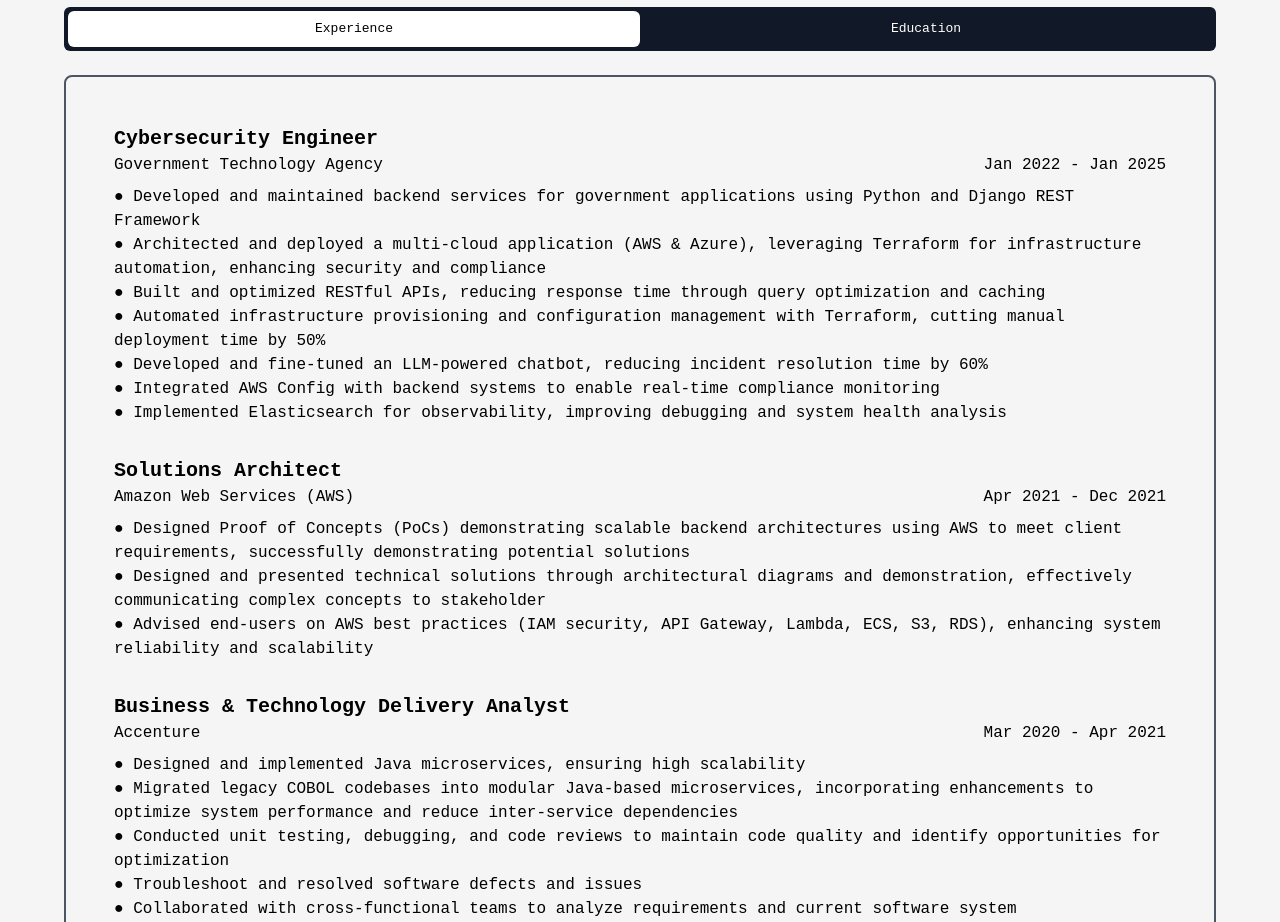
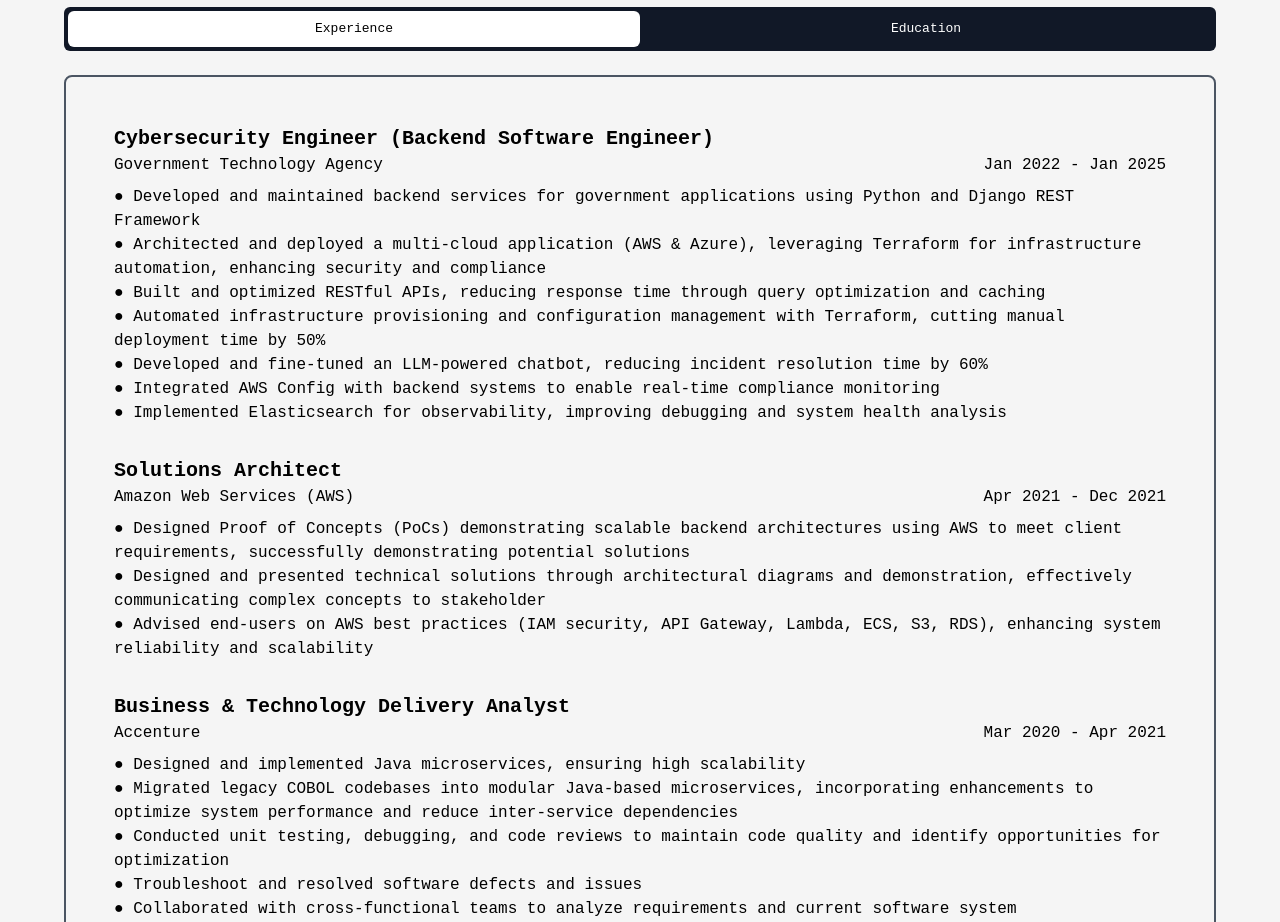
Before and after one commit to TeoJiaYiZoe/zoe-teo-site, a React (Vite) app: page / in a window 1280 px wide. Shown: the part 960-1882 px from the top of the page. Built offline with nearby package versions, Linux system fonts and the light colour scheme; no server answers.

Commit message:
[Feat] Update Project and resume

```diff
--- a/src/components/Experience.tsx
+++ b/src/components/Experience.tsx
@@ -36,7 +36,7 @@
         {showExperience ? (
           <section className=' text-black'>
             <div className="mb-8 ">
-            <h3 className="text-xl font-bold">Cybersecurity Engineer</h3>
+            <h3 className="text-xl font-bold">Cybersecurity Engineer (Backend Software Engineer)</h3>
             <div className="flex justify-between items-center">
             <span className="text-left">Government Technology Agency</span>
             <span className="text-right">Jan 2022 - Jan 2025</span>
--- a/src/components/Projects.tsx
+++ b/src/components/Projects.tsx
@@ -19,11 +19,14 @@
       .then((data) => {
         // Manually select which repositories to display
         const selectedRepos = data.filter((repo: Repo) =>
-          ["anime-quotes", "spot-checker", ,"resume-suggestion-app","xscape", "notion-widget"].includes(repo.name)
+          ["hdb-price-analysis","anime-quotes", "spot-checker", ,"resume-suggestion-app","xscape", "notion-widget"].includes(repo.name)
         ).map((repo: Repo) => {
           // Assign hardcoded tags
           let tags = [];
           switch (repo.name) {
+            case "hdb-price-analysis":
+              tags = [ "FastAPI", "React", "Pandas", "Scikit-learn"];
+              break;
             case "anime-quotes":
               tags = [ "AWS Lambda", "AWS API Gateway", "HTML"];
               break;
```
Also changed, not shown: public/images/hdb-price-analysis.jpg (added), 1 other file (tests, documents, lock files or other folders).
